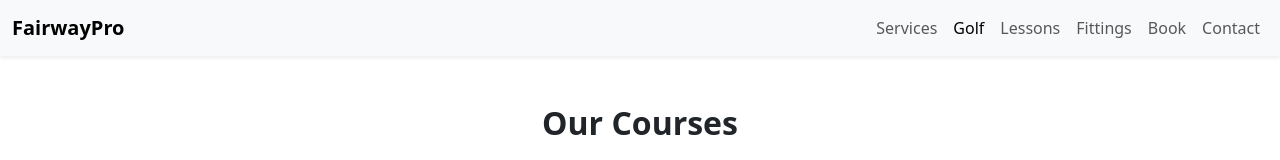
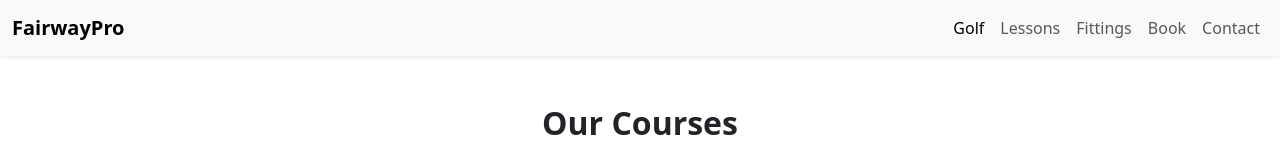
Before and after one commit to josephd069/Driven, a React (Vite) app in the folder Service-website/: page /Driven/golf in a window 1280 px wide. Shown: the top 160 px of the page. Built offline with nearby package versions, Linux system fonts and the light colour scheme.

Commit message:
removed service from navbar

```diff
--- a/Service-website/src/components/Navbar.jsx
+++ b/Service-website/src/components/Navbar.jsx
@@ -11,7 +11,6 @@ export default function AppNavbar() {
         <Navbar.Toggle aria-controls="basic-navbar-nav" />
         <Navbar.Collapse id="basic-navbar-nav">
           <Nav className="ms-auto">
-            <LinkContainer to="/services"><Nav.Link>Services</Nav.Link></LinkContainer>
             <LinkContainer to="/golf"><Nav.Link>Golf</Nav.Link></LinkContainer>
             <LinkContainer to="/lessons"><Nav.Link>Lessons</Nav.Link></LinkContainer>
             <LinkContainer to="/fittings"><Nav.Link>Fittings</Nav.Link></LinkContainer>
```
